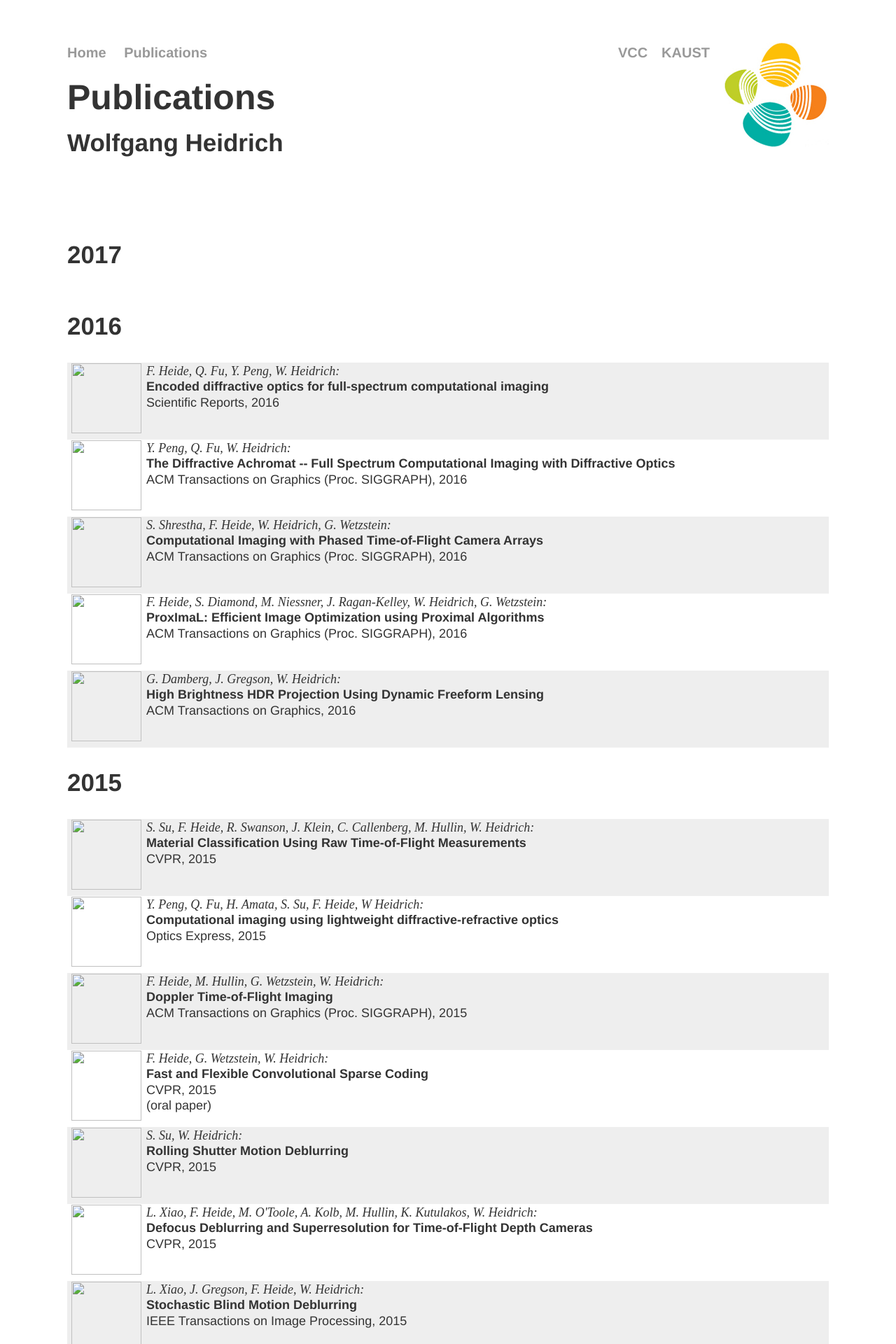
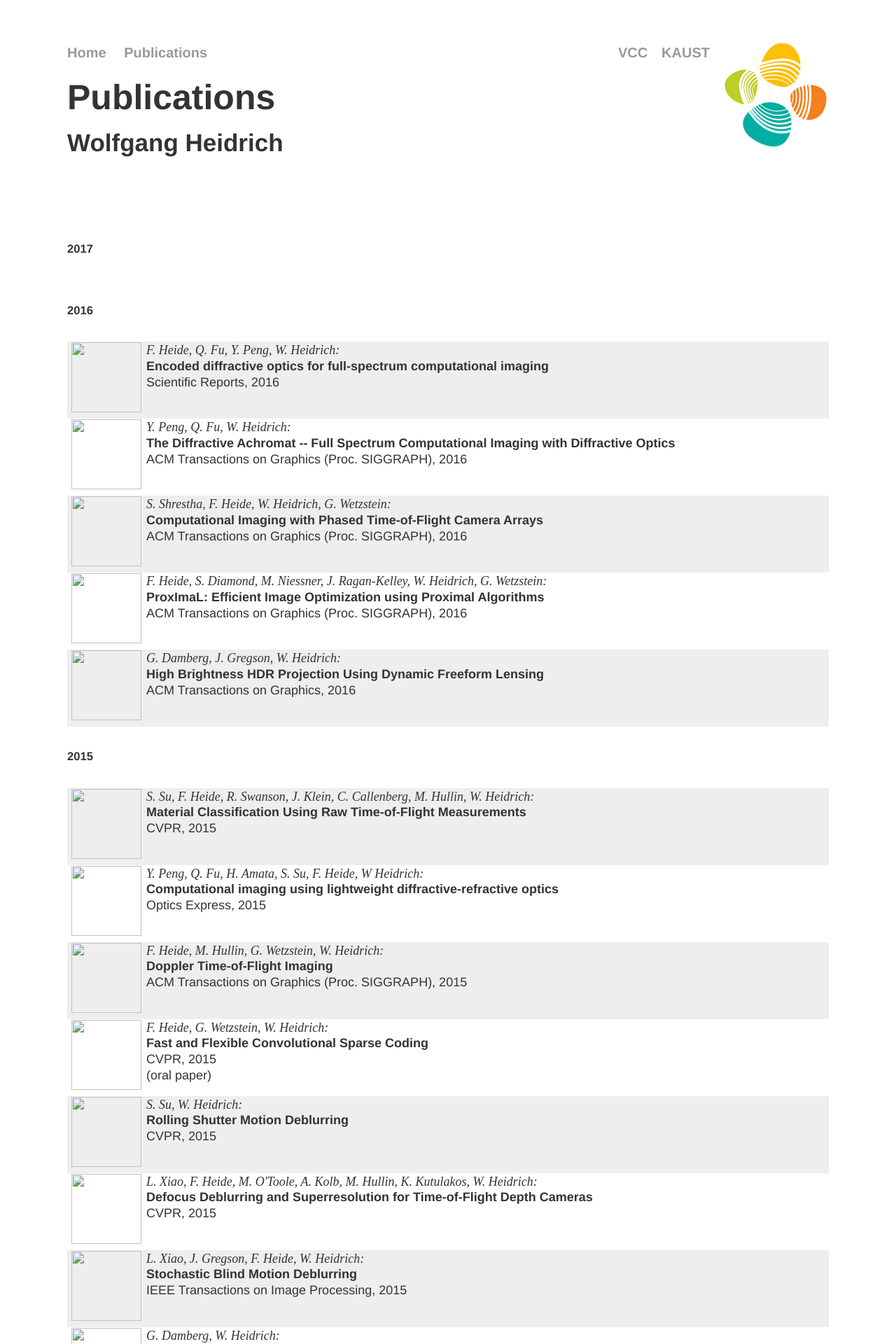
Before and after one commit to vccimaging/vccimaging.github.io, a Jekyll site: the page built from publications.html, in a window 1280 px wide. Shown: the top 1920 px of the page at 70% size. Built offline with Jekyll 4.4.1, drawn with Linux system fonts in a browser that asks for light colours.

Commit message:
Update publications.html

```diff
--- a/publications.html
+++ b/publications.html
@@ -11,7 +11,7 @@ title: VCC Imaging Group
 
 {% assign years = (1996..2017) | reverse %}
 {% for year in years %}
-<h3>{{year}}</h3>
+<h5>{{year}}</h5>
 {% include publicationlist.html minYear=year maxYear=year %}
 {% endfor %}
 
```
